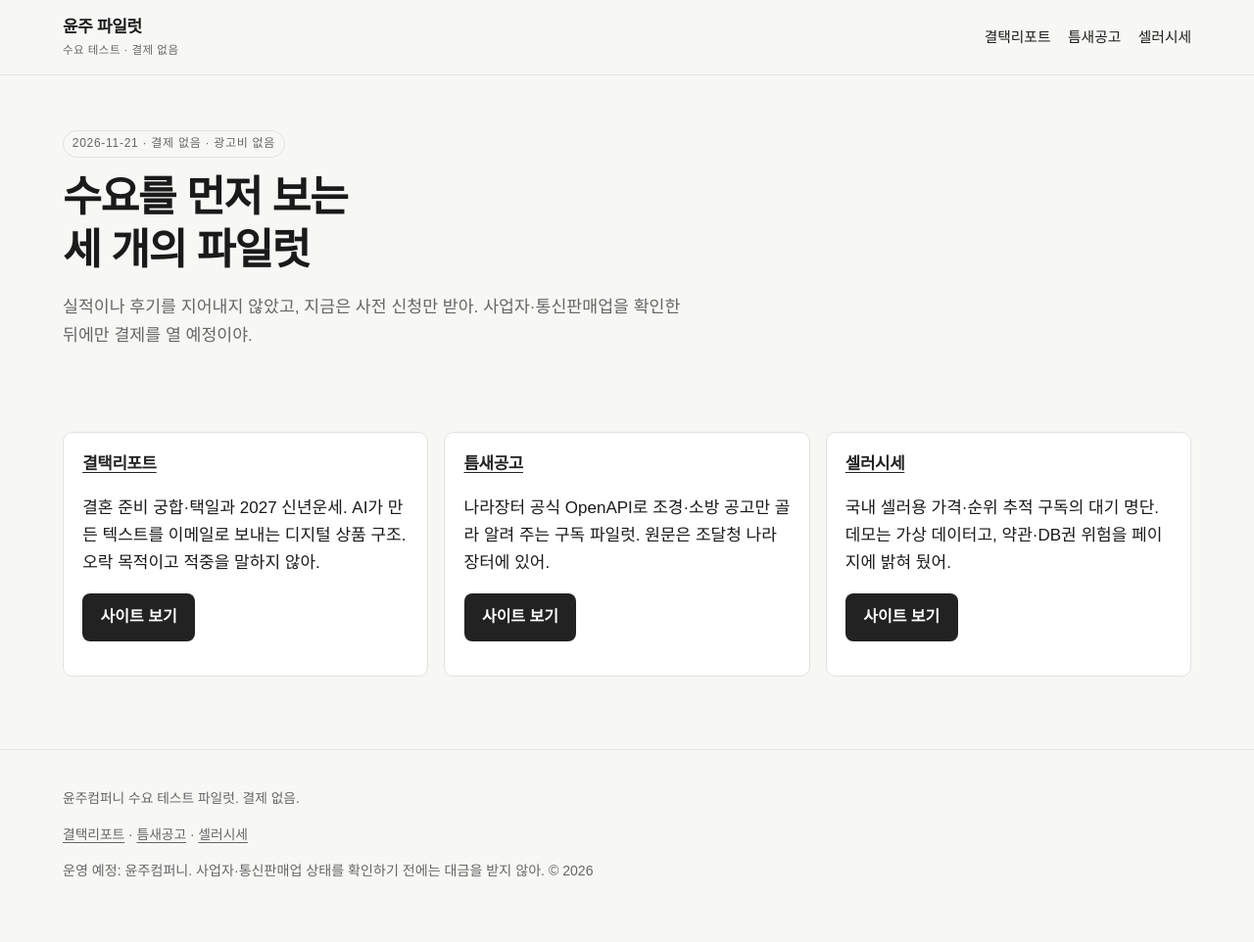
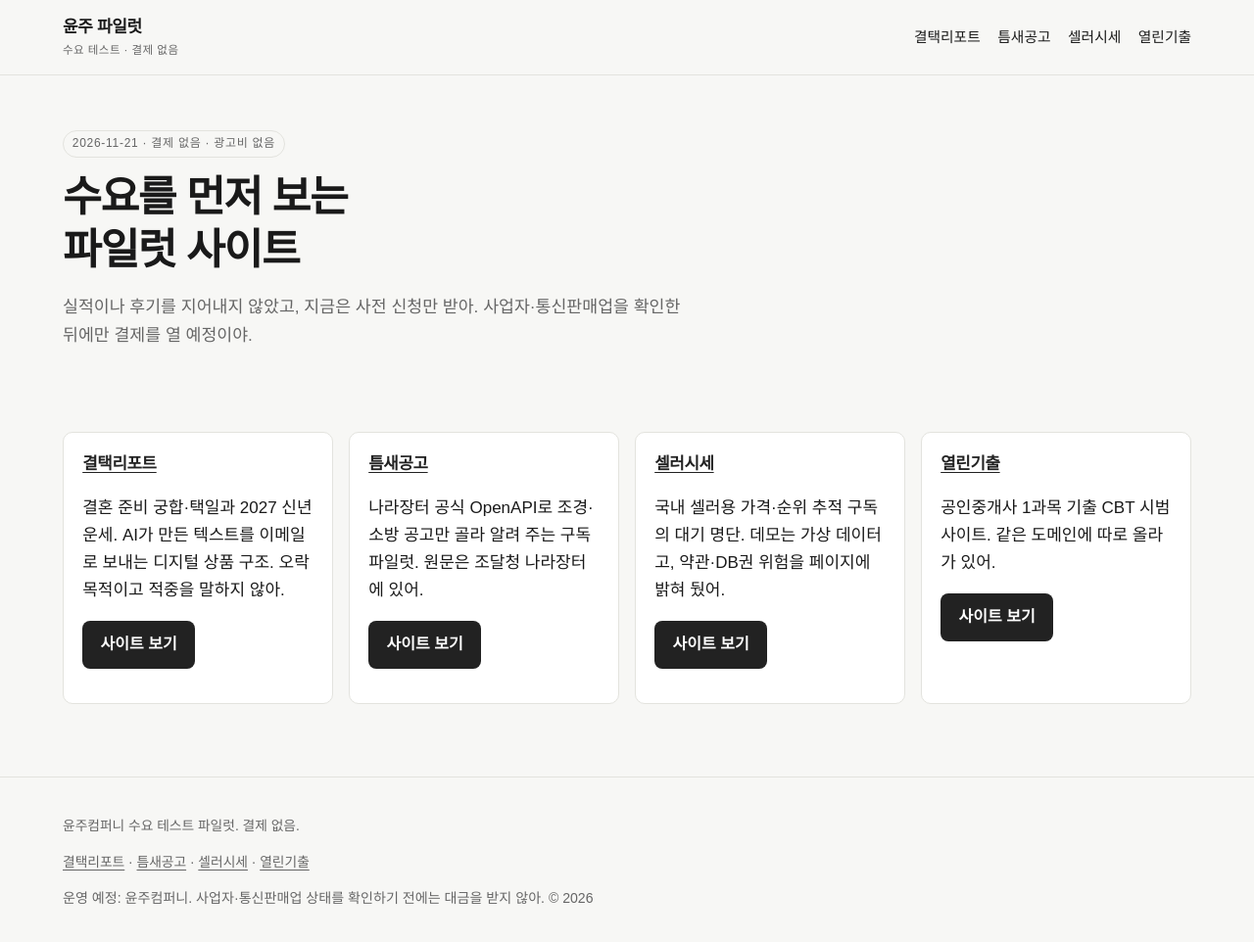
Before and after one commit to yjs121256/yjs121256.github.io, a plain HTML site: page index.html in a window 1280 px wide. Shown: the whole page at 98% size. Drawn offline with Linux system fonts and the light colour scheme; a web font is replaced by a local one.

Commit message:
Link 열린기출 CBT on the demand-test hub and sitemap

```diff
--- a/index.html
+++ b/index.html
@@ -4,11 +4,11 @@
 <meta charset="utf-8">
 <meta name="viewport" content="width=device-width, initial-scale=1">
 <title>윤주 파일럿 — 수요 테스트 사이트</title>
-<meta name="description" content="결제 없이 수요를 보는 세 개의 파일럿. 결택리포트, 틈새공고, 셀러시세.">
+<meta name="description" content="결제 없이 수요를 보는 파일럿. 결택리포트, 틈새공고, 셀러시세, 열린기출.">
 <meta name="robots" content="index,follow">
 <link rel="canonical" href="https://yjs121256.github.io/">
 <meta property="og:title" content="윤주 파일럿 — 수요 테스트 사이트">
-<meta property="og:description" content="결제 없이 수요를 보는 세 개의 파일럿. 결택리포트, 틈새공고, 셀러시세.">
+<meta property="og:description" content="결제 없이 수요를 보는 파일럿. 결택리포트, 틈새공고, 셀러시세, 열린기출.">
 <meta property="og:type" content="website">
 <meta property="og:url" content="https://yjs121256.github.io/">
 <meta property="og:locale" content="ko_KR">
@@ -26,19 +26,20 @@
   --head: var(--font-sans);
 }
 </style>
-<script type="application/ld+json">{"@context": "https://schema.org", "@type": "WebPage", "name": "윤주 파일럿 — 수요 테스트 사이트", "description": "결제 없이 수요를 보는 세 개의 파일럿. 결택리포트, 틈새공고, 셀러시세.", "url": "https://yjs121256.github.io/", "inLanguage": "ko-KR", "dateModified": "2026-11-21", "isPartOf": {"@type": "WebSite", "name": "윤주 파일럿", "url": "https://yjs121256.github.io/"}, "publisher": {"@type": "Organization", "name": "윤주컴퍼니"}}</script>
+<script type="application/ld+json">{"@context": "https://schema.org", "@type": "WebPage", "name": "윤주 파일럿 — 수요 테스트 사이트", "description": "결제 없이 수요를 보는 파일럿. 결택리포트, 틈새공고, 셀러시세, 열린기출.", "url": "https://yjs121256.github.io/", "inLanguage": "ko-KR", "dateModified": "2026-11-21", "isPartOf": {"@type": "WebSite", "name": "윤주 파일럿", "url": "https://yjs121256.github.io/"}, "publisher": {"@type": "Organization", "name": "윤주컴퍼니"}}</script>
 </head>
 <body>
 <header class="site"><div class="wrap bar"><a class="brand" href="/">윤주 파일럿<small>수요 테스트 · 결제 없음</small></a><nav class="site">
           <a href="/gyeoltaek/">결택리포트</a>
           <a href="/gongo/">틈새공고</a>
           <a href="/sise/">셀러시세</a>
+          <a href="/open-gichul/">열린기출</a>
         </nav></div></header>
 
 <main>
   <div class="hero wrap">
     <span class="badge">2026-11-21 · 결제 없음 · 광고비 없음</span>
-    <h1>수요를 먼저 보는<br>세 개의 파일럿</h1>
+    <h1>수요를 먼저 보는<br>파일럿 사이트</h1>
     <p class="lede">실적이나 후기를 지어내지 않았고, 지금은 사전 신청만 받아. 사업자·통신판매업을 확인한 뒤에만 결제를 열 예정이야.</p>
   </div>
   <section class="wrap grid">
@@ -57,12 +58,17 @@
       <p>국내 셀러용 가격·순위 추적 구독의 대기 명단. 데모는 가상 데이터고, 약관·DB권 위험을 페이지에 밝혀 뒀어.</p>
       <p><a class="btn" href="/sise/">사이트 보기</a></p>
     </article>
+    <article class="card">
+      <h2><a href="/open-gichul/">열린기출</a></h2>
+      <p>공인중개사 1과목 기출 CBT 시범 사이트. 같은 도메인에 따로 올라가 있어.</p>
+      <p><a class="btn" href="/open-gichul/">사이트 보기</a></p>
+    </article>
   </section>
 </main>
 
 <footer class="site"><div class="wrap">
 <p>윤주컴퍼니 수요 테스트 파일럿. 결제 없음.</p>
-<p><a href="/gyeoltaek/">결택리포트</a> · <a href="/gongo/">틈새공고</a> · <a href="/sise/">셀러시세</a></p>
+<p><a href="/gyeoltaek/">결택리포트</a> · <a href="/gongo/">틈새공고</a> · <a href="/sise/">셀러시세</a> · <a href="/open-gichul/">열린기출</a></p>
 <p class="small">운영 예정: 윤주컴퍼니. 사업자·통신판매업 상태를 확인하기 전에는 대금을 받지 않아. © 2026</p>
 </div></footer>
 <script src="assets/analytics.js"></script>
--- a/sitemap.xml
+++ b/sitemap.xml
@@ -18,4 +18,5 @@
   <url><loc>https://yjs121256.github.io/sise/demo.html</loc><lastmod>2026-11-21</lastmod></url>
   <url><loc>https://yjs121256.github.io/sise/legal.html</loc><lastmod>2026-11-21</lastmod></url>
   <url><loc>https://yjs121256.github.io/sise/apply.html</loc><lastmod>2026-11-21</lastmod></url>
+  <url><loc>https://yjs121256.github.io/open-gichul/</loc><lastmod>2026-11-21</lastmod></url>
 </urlset>
```
Also changed, not shown: 1 other file.
